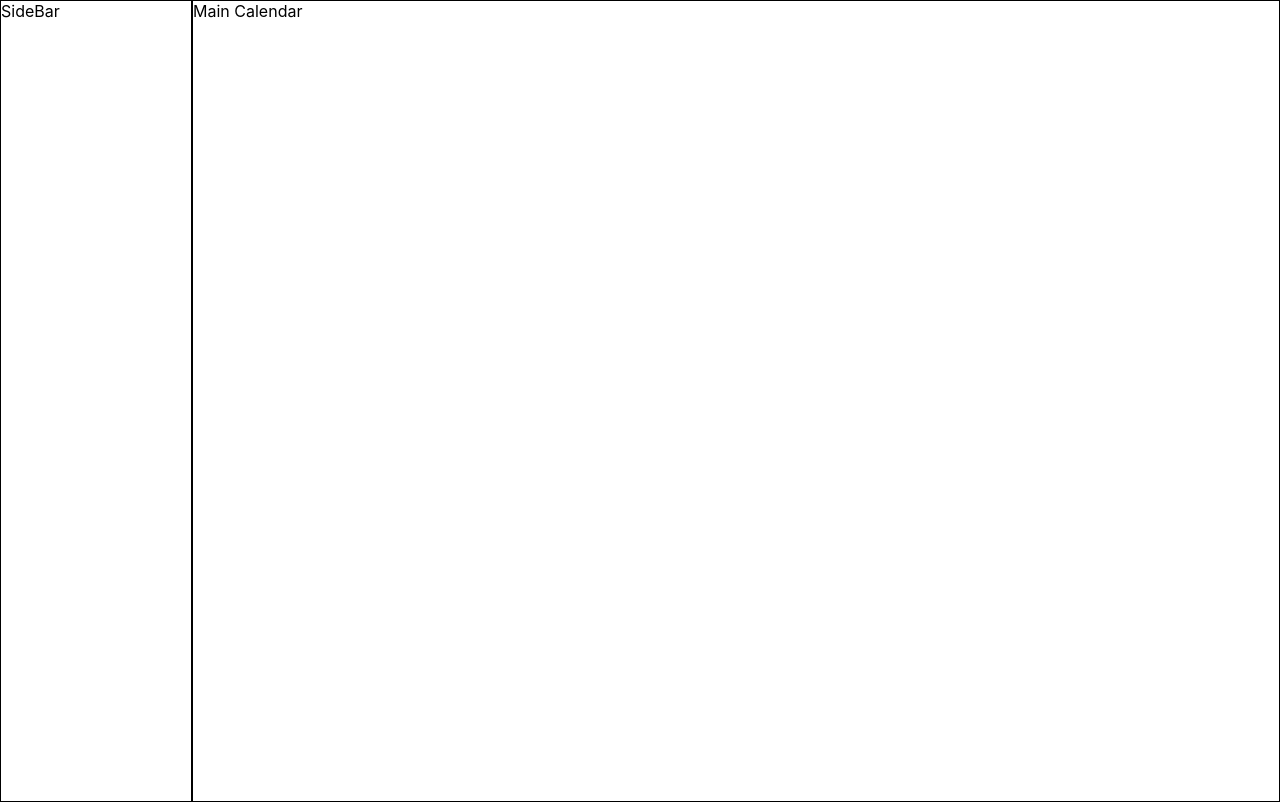
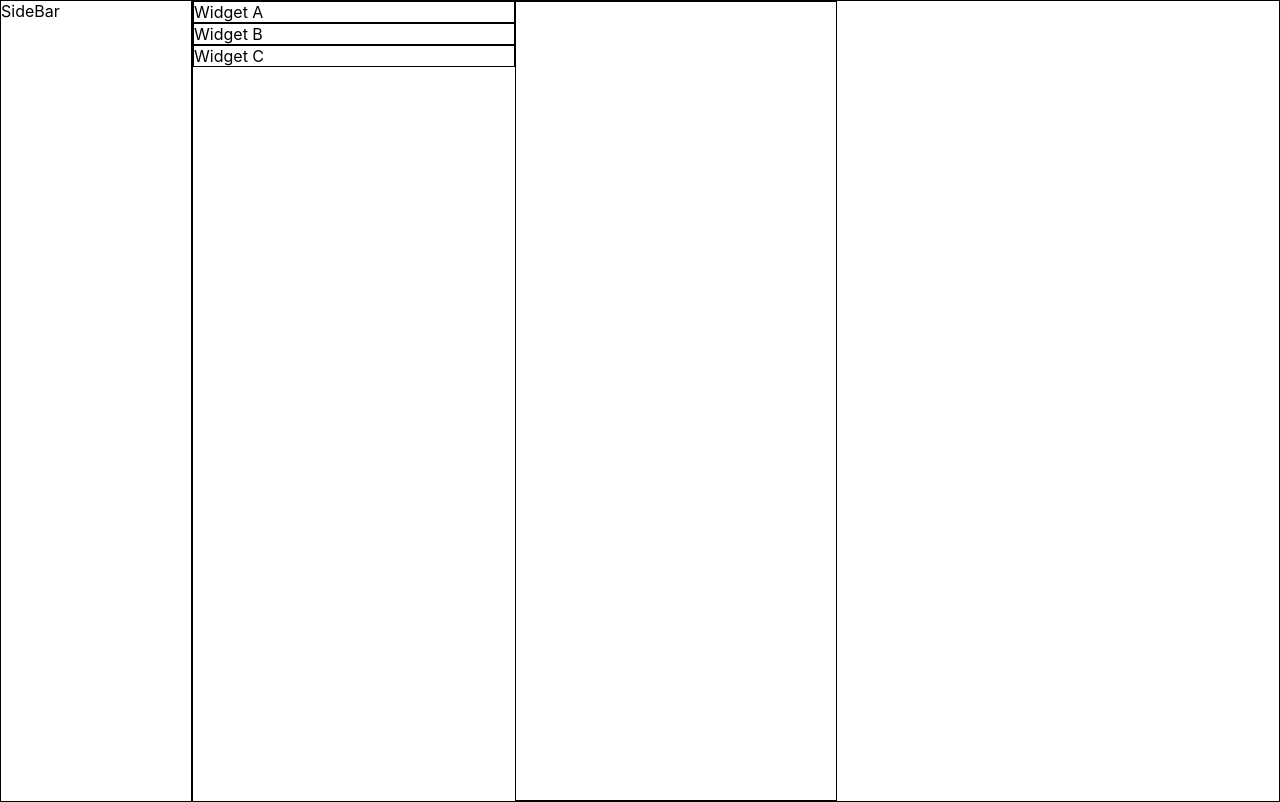
Before and after one commit to Echimara/HackUNT2023, a React (Create React App) app in the folder timeu/: page / in a window 1280 px wide. Built offline with nearby package versions, Linux system fonts and the light colour scheme.

Commit message:
drag and drop

```diff
--- a/timeu/package.json
+++ b/timeu/package.json
@@ -7,6 +7,8 @@
     "@testing-library/react": "^13.4.0",
     "@testing-library/user-event": "^13.5.0",
     "react": "^18.2.0",
+    "react-dnd": "^16.0.1",
+    "react-dnd-html5-backend": "^16.0.1",
     "react-dom": "^18.2.0",
     "react-scripts": "5.0.1",
     "web-vitals": "^2.1.4"
--- a/timeu/src/App.js
+++ b/timeu/src/App.js
@@ -1,5 +1,5 @@
 import './App.css';
-import Main from "./components/Main";
+import Main from "./components/Main.tsx";
 import SideBar from './components/SideBar';
 
 
--- a/timeu/src/components/Main.css
+++ b/timeu/src/components/Main.css
@@ -1,5 +1,17 @@
-.main{
+.App{
     border: 1px solid black;
     height: 100vh;
     width: 100%;
+    display:flex;
+    flex-direction: row;
 }
+
+.widget{
+    border: 1px solid black;
+    width:20rem;
+}
+
+.dropbox{
+    border: 1px solid black;
+    width: 20rem;
+}
--- a/timeu/src/components/Main.js
+++ /dev/null
@@ -1,8 +0,0 @@
-import "./Main.css"
-function Main() {
-    return (
-        <div className="main">Main Calendar</div>
-    );
-
-}
-export default Main;
--- /dev/null
+++ b/timeu/src/components/Main.tsx
@@ -0,0 +1,79 @@
+import React from "react";
+import "./Main.css"
+import {useState} from "react";
+
+function Main() {
+    const [widgets, setWidgets] = useState<string[]>([]);
+
+    function handleOnDrag (e: React.DragEvent, widgetType: string) {
+        e.dataTransfer.setData("widgetType", widgetType);
+    }
+
+    function handleOnDrop(e : React.DragEvent) {
+        const widgetType = e.dataTransfer.getData("widgetType") as string;
+        console.log("widgetType", widgetType);
+        setWidgets([...widgets, widgetType]);
+    }
+
+    function handleDragOver(e: React.DragEvent) {
+        e.preventDefault();
+    }
+
+    function handleClearWidgets() {
+        setWidgets([]);
+    }
+
+    function handleRemoveWidget(index: number) {
+        const updatedWidgets = [...widgets];
+        updatedWidgets.splice(index, 1);
+        setWidgets(updatedWidgets);
+    }
+
+    return (
+        <div className="App">
+            <div className="widgets">
+                <div
+                    className="widget"
+                    draggable
+                    onDragStart={(e)=> handleOnDrag(e, "Widget A")}
+                >
+                    Widget A
+                </div>
+                <div
+                    className="widget"
+                    draggable
+                    onDragStart={(e)=> handleOnDrag(e, "Widget B")}
+                >
+                    Widget B
+                </div>
+                <div
+                    className="widget"
+                    draggable
+                    onDragStart={(e)=> handleOnDrag(e, "Widget C")}
+                >
+                    Widget C
+                </div>
+            </div>
+            <div className="dropbox" onDrop={handleOnDrop} onDragOver={handleDragOver}>
+                {widgets.map((widget, index) => (
+                    <div
+                        className="dropped-widget"
+                        key={index}
+                        draggable
+                        onDragStart={(e) => handleOnDrag(e, widget)}
+                    >
+                        {widget}
+                        <span
+                        className="remove-icon"
+                        onClick={() => handleRemoveWidget(index)}
+                        >
+                        &#10005;
+                        </span>
+                    </div>
+                ))}
+            </div>
+        </div>
+    );
+
+}
+export default Main;
--- a/timeu/src/components/SideBar.css
+++ b/timeu/src/components/SideBar.css
@@ -1,4 +1,5 @@
 .sbar{
     border: 1px solid black;
     width: 14rem;
+    height:100vh;
 }
```
Also changed, not shown: 1 other file (tests, documents, lock files or other folders).
